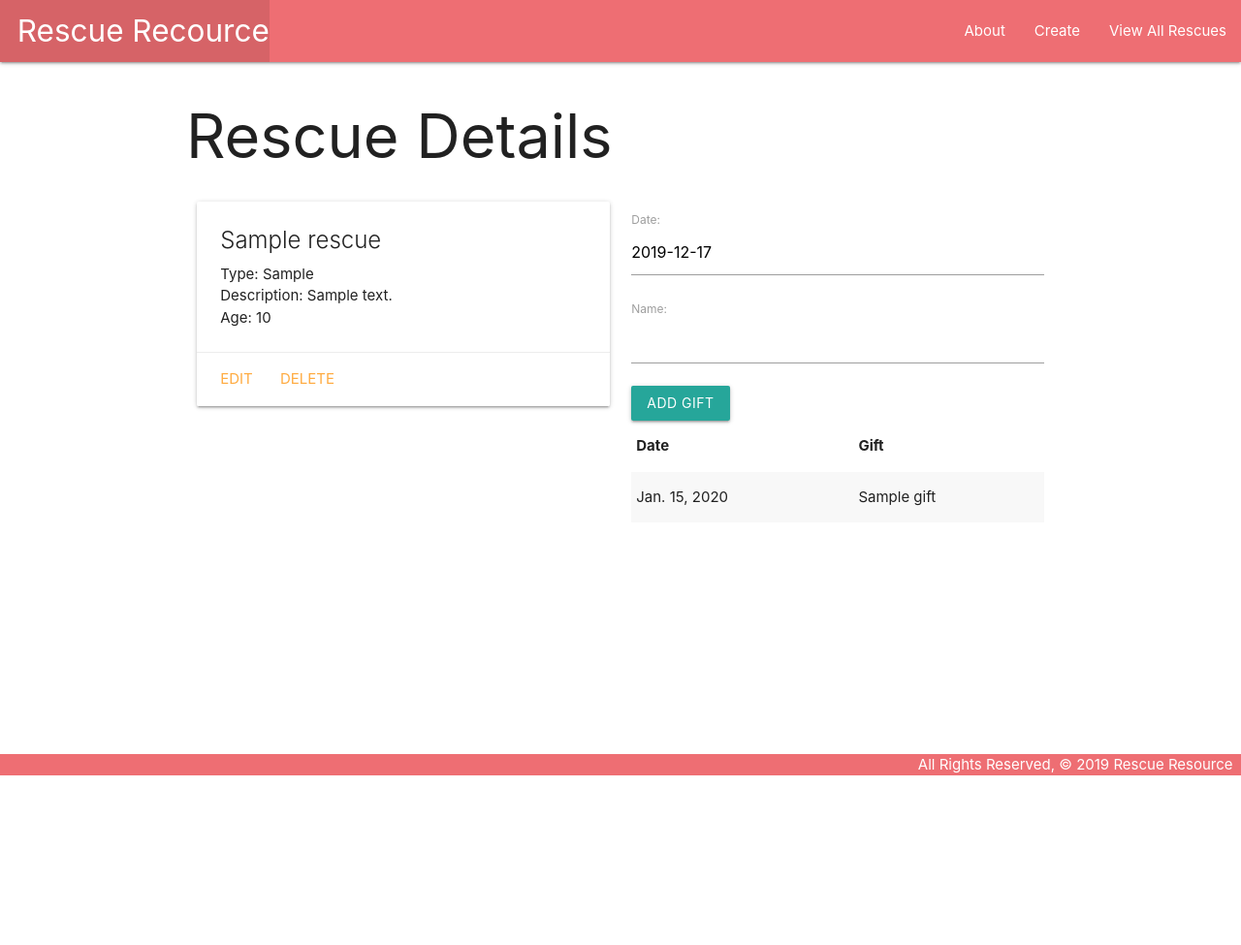
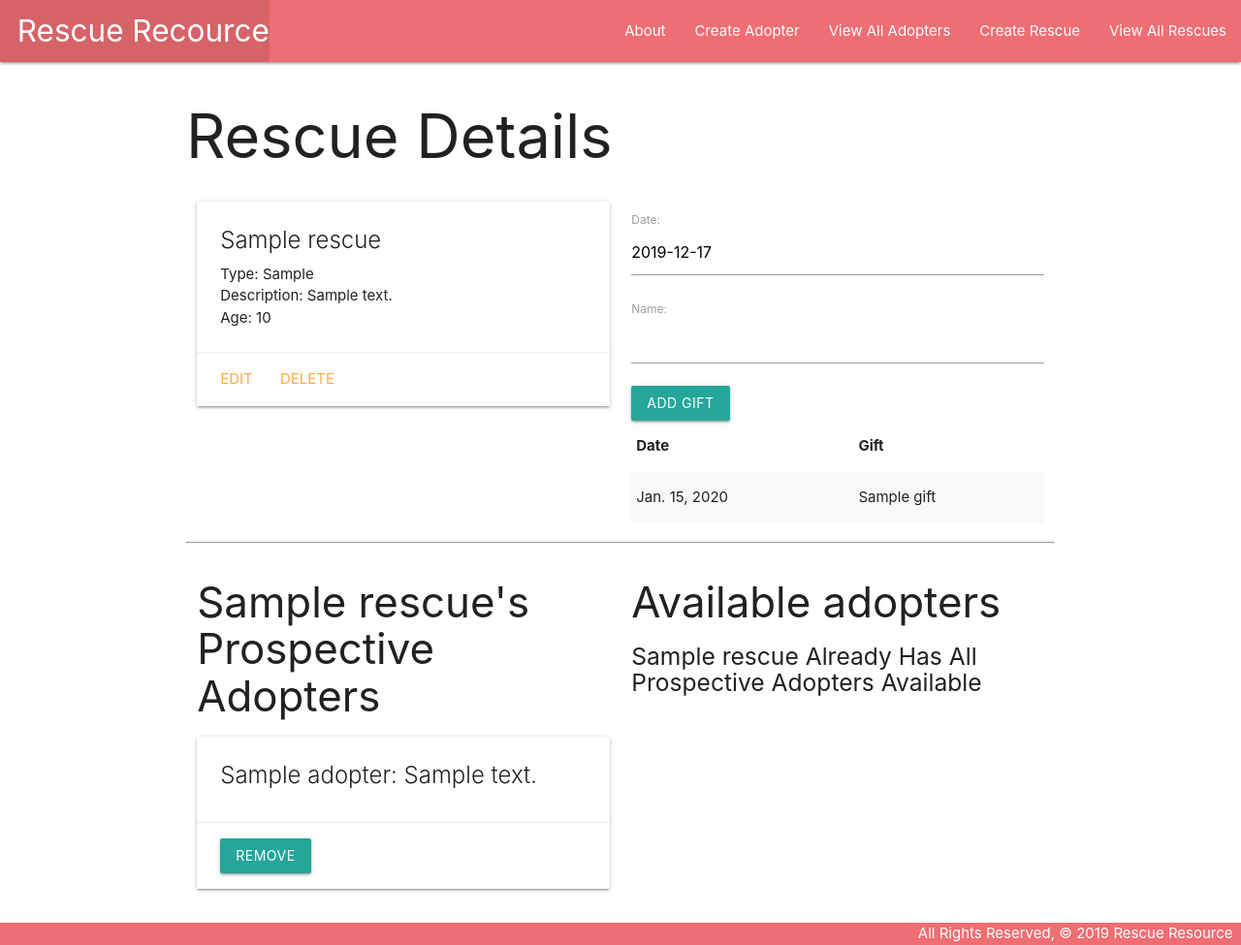
Before and after one commit to shawkitajima/Django-Rescues-Project, a Django app: page /rescues/1/ in a window 1280 px wide. Shown: the whole page at 97% size. Before the commit the page ends 800 px from the top, so only its background shows below. Run offline with Django 3.2, Linux system fonts and the light colour scheme; tables that the repository leaves empty hold one stand-in row (values such as "Sample post").

Commit message:
sets up many to many relationship of adopters with CRUD and association with rescues capability

```diff
--- a/main_app/admin.py
+++ b/main_app/admin.py
@@ -1,7 +1,8 @@
 from django.contrib import admin
-from .models import Rescue, Gift
+from .models import Rescue, Gift, Adopter
 
 # Register your models here.
 
 admin.site.register(Rescue)
 admin.site.register(Gift)
+admin.site.register(Adopter)
--- a/main_app/models.py
+++ b/main_app/models.py
@@ -1,12 +1,24 @@
 from django.db import models
 from django.urls import reverse
 # Create your models here.
+
+class Adopter(models.Model):
+    name = models.CharField(max_length=100)
+    description = models.TextField(max_length=250)
+
+    def __str__(self):
+        return f'{self.name} has an id of {self.id}'
+
+    def get_absolute_url(self):
+        return reverse('adopters_detail', kwargs={'pk': self.id})
+
 
 class Rescue(models.Model):
     name = models.CharField(max_length=100)
     animal = models.CharField(max_length=100)
     description = models.TextField(max_length=250)
     age = models.IntegerField()
+    adopters = models.ManyToManyField(Adopter)
 
     def __str__(self):
         return f'{self.name} is a {self.animal} with an id of {self.id}'
--- a/main_app/templates/base.html
+++ b/main_app/templates/base.html
@@ -19,7 +19,9 @@
         </ul>
         <ul class="right">
           <li><a href="/about">About</a></li>
-          <li><a href="{% url 'rescue_create' %}">Create</a></li>
+          <li><a href="{% url 'adopters_create' %}">Create Adopter</a></li>
+          <li><a href="{% url 'adopters_index' %}">View All Adopters</a></li>
+          <li><a href="{% url 'rescue_create' %}">Create Rescue</a></li>
           <li><a href="/rescues">View All Rescues</a></li>
         </ul>
       </div>
--- a/main_app/templates/rescues/detail.html
+++ b/main_app/templates/rescues/detail.html
@@ -42,6 +42,54 @@
     </table>
   </div>
 </div>
+<hr>
+<div class="row">
+  <div class="col s6">
+    <h3>{{ rescue.name }}'s Prospective Adopters</h3>
+    {% if rescue.adopters.count %}
+      {% for adopter in rescue.adopters.all %}
+        <div class="card">
+          <div class="card-content">
+            <span class="card-title">
+              <span>{{ adopter.name }}: </span> {{ adopter.description }}
+            </span>
+          </div>
+          <div class="card-action">
+              <form action="{% url 'disassoc_adopter' rescue.id adopter.id %}" method="post">
+                {% csrf_token %}
+                <button type="submit" class="btn">Remove</button>
+              </form>
+            </div>
+        </div>
+      {% endfor %}
+    {% else %}
+      <h5>No prospective adopters at this time :(</h5>
+    {% endif %}
+  </div>
+  <!-- Available adopters will come after this line -->
+  <div class="col s6">
+      <h3>Available adopters</h3>
+      {% if adopters.count %}
+        {% for adopter in adopters.all %}
+          <div class="card">
+            <div class="card-content">
+              <span class="card-title">
+                  <span>{{ adopter.name }}: </span> {{ adopter.description }}
+              </span>
+            </div>
+            <div class="card-action">
+              <form action="{% url 'assoc_adopter' rescue.id adopter.id %}" method="post">
+                {% csrf_token %}
+                <button type="submit" class="btn">Add</button>
+              </form>
+            </div>
+          </div>
+        {% endfor %}
+      {% else %}
+        <h5>{{rescue.name}} Already Has All Prospective Adopters Available</h5>
+      {% endif %}
+    </div>
+</div>
 
 <script>
   let giftEl = document.getElementById('id_date')
--- a/main_app/urls.py
+++ b/main_app/urls.py
@@ -10,4 +10,11 @@ urlpatterns = [
     path('rescues/<int:pk>/update/', views.RescueUpdate.as_view(), name = 'rescue_update'),
     path('rescues/<int:pk>/delete/', views.RescueDelete.as_view(), name = 'rescue_delete'),
     path('rescues/<int:rescue_id>/add_gift/', views.add_gift, name = 'add_gift'),
-]
+    path('rescues/<int:rescue_id>/assoc_adopter/<int:adopter_id>/', views.assoc_adopter, name = 'assoc_adopter'),
+    path('rescues/<int:rescue_id>/disassoc_adopter/<int:adopter_id>/', views.disassoc_adopter, name = 'disassoc_adopter'),
+    path('adopters/', views.AdopterList.as_view(), name = 'adopters_index'),
+    path('adopters/<int:pk>/', views.AdopterDetail.as_view(), name = 'adopters_detail'),
+    path('adopters/create/', views.AdopterCreate.as_view(), name = 'adopters_create'),
+    path('adopters/<int:pk>/update/', views.AdopterUpdate.as_view(), name = 'adopters_update'),
+    path('adopters/<int:pk>/delete/', views.AdopterDelete.as_view(), name = 'adopters_delete'),
+    ]
--- a/main_app/views.py
+++ b/main_app/views.py
@@ -1,7 +1,8 @@
 from django.shortcuts import render, redirect
 from django.http import HttpResponse
 from django.views.generic.edit import CreateView, UpdateView, DeleteView
-from .models import Rescue
+from django.views.generic import ListView, DetailView
+from .models import Rescue, Adopter
 from .forms import GiftForm
 # Create your views here.
 
@@ -18,8 +19,9 @@ def rescues_index(request):
 
 def rescues_detail(request, rescue_id):
     rescue = Rescue.objects.get(id=rescue_id)
+    adopters_rescue_doesnt_have = Adopter.objects.exclude(id__in = rescue.adopters.all().values_list('id'))
     gift_form = GiftForm()
-    return render(request, 'rescues/detail.html', {'rescue': rescue, 'gift_form': gift_form})
+    return render(request, 'rescues/detail.html', {'rescue': rescue, 'gift_form': gift_form, 'adopters': adopters_rescue_doesnt_have})
 
 class RescueCreate(CreateView):
     model = Rescue
@@ -41,3 +43,29 @@ def add_gift(request, rescue_id):
     new_gift.rescue_id = rescue_id
     new_gift.save()
   return redirect('detail', rescue_id=rescue_id)
+
+def assoc_adopter(request, rescue_id, adopter_id):
+    Rescue.objects.get(id=rescue_id).adopters.add(adopter_id)
+    return redirect('detail', rescue_id=rescue_id)
+
+def disassoc_adopter(request, rescue_id, adopter_id):
+    Rescue.objects.get(id=rescue_id).adopters.remove(adopter_id)
+    return redirect('detail', rescue_id=rescue_id)
+
+class AdopterList(ListView):
+    model = Adopter
+
+class AdopterDetail(DetailView):
+    model = Adopter
+
+class AdopterUpdate(UpdateView):
+    model = Adopter
+    fields = ['description']
+
+class AdopterDelete(DeleteView):
+    model = Adopter
+    success_url = '/adopters/'
+
+class AdopterCreate(CreateView):
+    model = Adopter
+    fields = '__all__'
```
Also changed, not shown: main_app/templates/main_app/adopter_confirm_delete.html (added, +13 -0 lines), main_app/templates/main_app/adopter_detail.html (added, +20 -0 lines), main_app/templates/main_app/adopter_form.html (added, +19 -0 lines), main_app/templates/main_app/adopter_list.html (added, +17 -0 lines), main_app/migrations/0003_adopter.py (added), main_app/migrations/0004_rescue_adopters.py (added).
